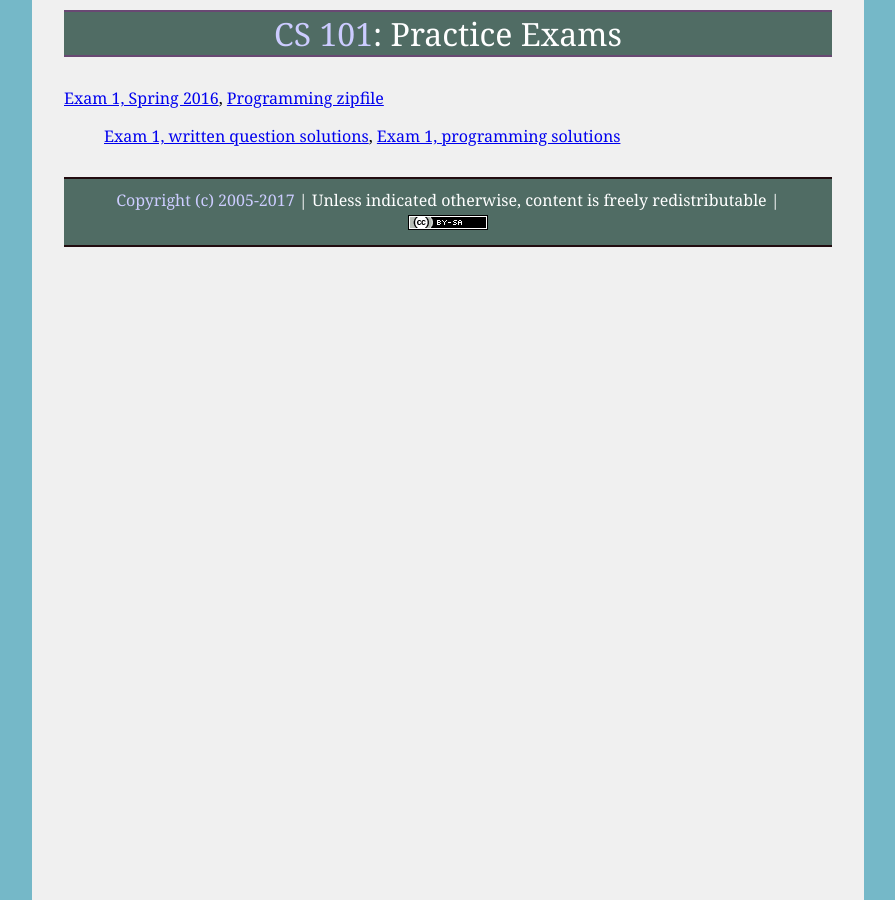
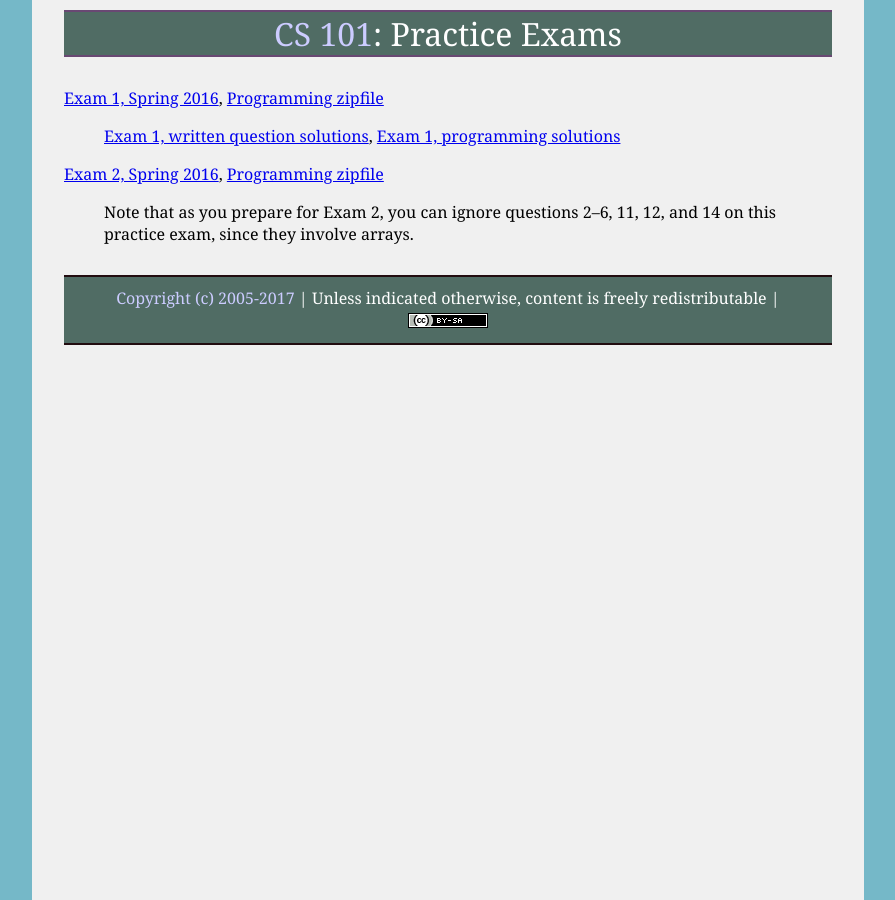
Before and after one commit to ycpcs/cs101-spring2017, a Jekyll site: the page built from practice/index.md, in a window 1280 px wide. Shown: the whole page, without its empty margins (192-1087 px from the left). Built offline with Jekyll 4.4.1, drawn with Linux system fonts in a browser that asks for light colours.

Commit message:
post second practice exam

```diff
--- a/practice/index.md
+++ b/practice/index.md
@@ -6,3 +6,7 @@ title: "Practice Exams"
 [Exam 1, Spring 2016](cs101-spring2016-exam01.pdf), [Programming zipfile](CS101_Exam1.zip)
 
 > [Exam 1, written question solutions](cs101-spring2016-exam01-solution.pdf), [Exam 1, programming solutions](CS101_Exam1_Solution.zip)
+
+[Exam 2, Spring 2016](cs101-spring2016-exam02.pdf), [Programming zipfile](CS101_Exam2.zip)
+
+> Note that as you prepare for Exam 2, you can ignore questions 2&ndash;6, 11, 12, and 14 on this practice exam, since they involve arrays.
```
Also changed, not shown: index.md (+1 -0 lines), 2 other files.
